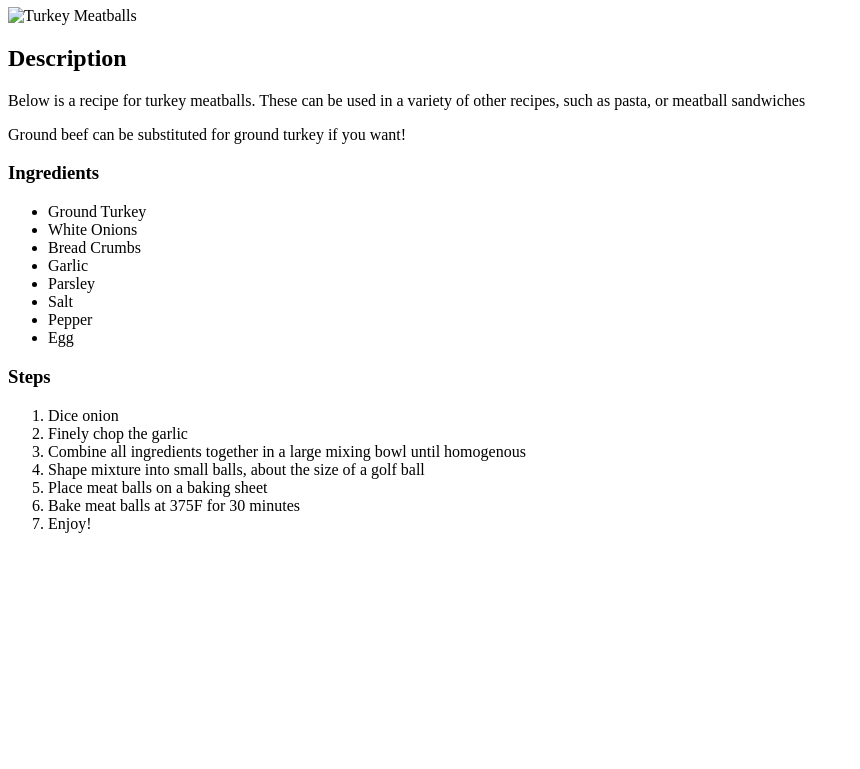
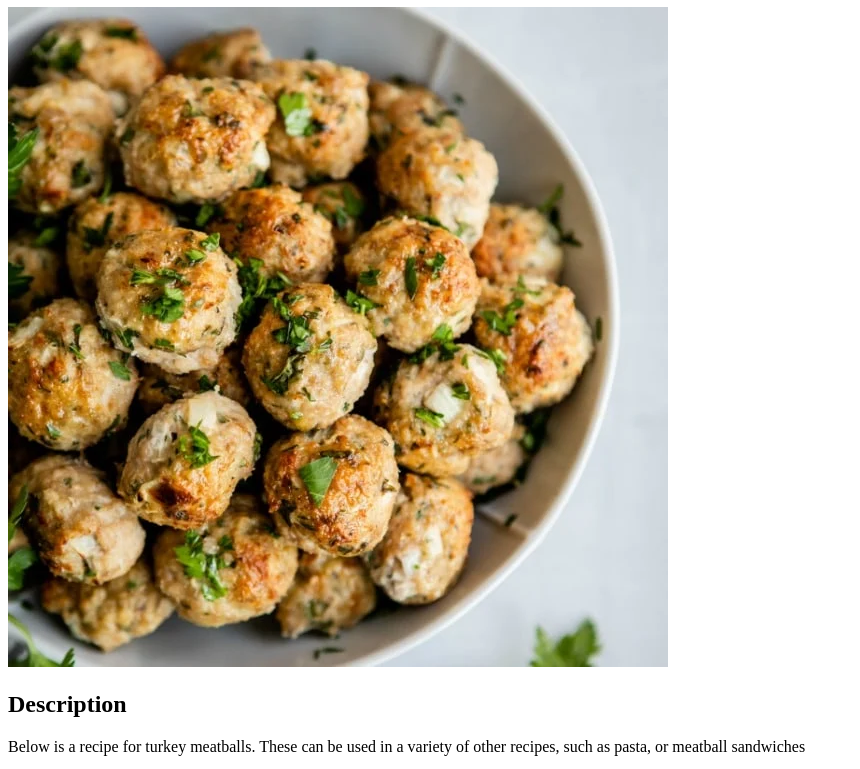
Before and after one commit to colemyhre/odin-recipes, a plain HTML site: page recipes/turkey-meatballs.html in a window 1280 px wide. Shown: the part 73-842 px from the top of the page, without its empty margins (0-860 px from the left). Before the commit the page ends 800 px from the top, so only its background shows below. Drawn offline with Linux system fonts and the light colour scheme.

Commit message:
Fix image link for meatballs

```diff
--- a/recipes/turkey-meatballs.html
+++ b/recipes/turkey-meatballs.html
@@ -8,7 +8,7 @@
     <body>
         <h1>Turkey Meatballs</h1>
 
-        <img src="recipes/turkey-meatballs.jpg" alt="Turkey Meatballs">
+        <img src="turkey-meatballs.jpg" alt="Turkey Meatballs">
 
         <h2>Description</h2>
 
```
